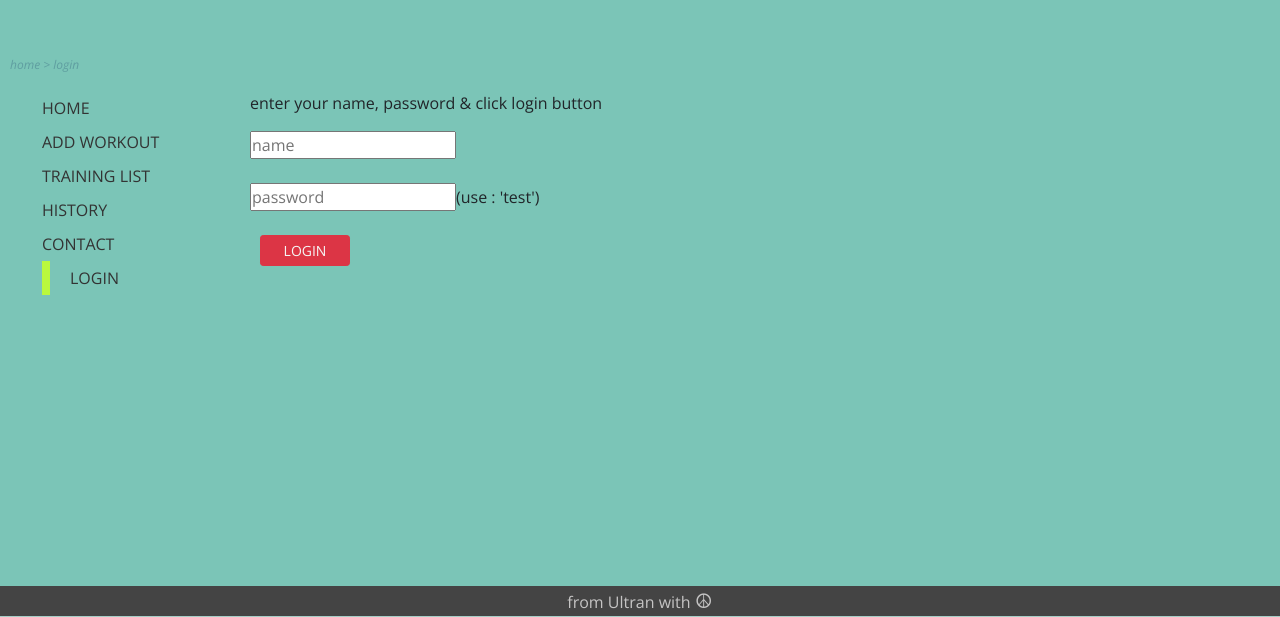
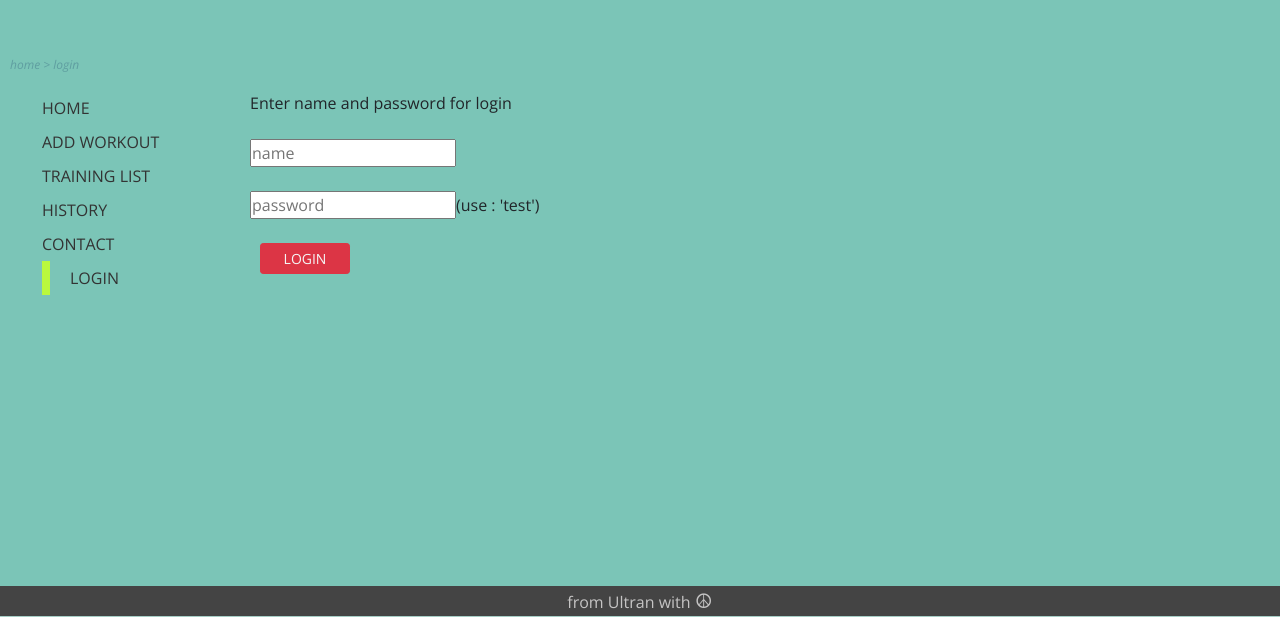
Before and after one commit to slawekmarciniak/train_app_v.2, a React (Create React App) app: page /train_app_v.1/login in a window 1280 px wide. Shown: the part 184-801 px from the top of the page. Built offline with nearby package versions, Linux system fonts and the light colour scheme.

Commit message:
add login logout full functionality with react context in login.js component

```diff
--- a/src/layoutes/AppContext.js
+++ b/src/layoutes/AppContext.js
@@ -4,10 +4,16 @@ export const AppContext = createContext();
 
 const AppProvider = ({ children }) => {
   const [isUserLogged, setIsUserLogged] = useState(false);
-  const toggleLoggedState = () => setIsUserLogged((prevValue) => !prevValue);
+  const [userName, setUserName] = useState("");
+
+  const toggleLoggedState = (name) => {
+    changeUserName(name);
+    setIsUserLogged((prevValue) => !prevValue);
+  };
+  const changeUserName = (name) => setUserName(name);
 
   return (
-    <AppContext.Provider value={{ isUserLogged, toggleLoggedState }}>
+    <AppContext.Provider value={{ isUserLogged, toggleLoggedState, userName }}>
       {children}
     </AppContext.Provider>
   );
--- a/src/pages/Login.js
+++ b/src/pages/Login.js
@@ -1,37 +1,61 @@
-import { useContext } from "react";
+import { useContext, useState } from "react";
 import { AppContext } from "../layoutes/AppContext";
 
-const LoginInputs = () => {
-  return (
-    <>
-      <input id="name" name="name" type="text" placeholder="name" />
-
-      <br />
-      <br />
-      <input name="password" type="password" placeholder="password" />
-      <label htmlFor="password">(use : 'test')</label>
-
-      <br />
-      <br />
-    </>
-  );
-};
-
 const Login = () => {
+  const [inputValue, setInputValue] = useState("");
   const { toggleLoggedState } = useContext(AppContext);
   const { isUserLogged } = useContext(AppContext);
-  const loginButtonInformation = isUserLogged ? "logout" : "login";
-  const loginInformation = isUserLogged
-    ? "click button below for logout"
-    : "enter your name, password & click login button";
+  const { userName } = useContext(AppContext);
+
+  const logoutInformation = `${userName}click button below for logout`;
+  const loginInformation = "Enter name and password for login";
+
+  const handleInputChange = (e) => {
+    setInputValue(e.target.value);
+  };
+
+  const handleLogin = () => {
+    toggleLoggedState(inputValue);
+  };
+
+  const handleLogout = () => {
+    toggleLoggedState("");
+    setInputValue("");
+  };
 
   return (
     <div>
-      <p>{loginInformation}</p>
-      {!isUserLogged && <LoginInputs />}
-      <button className="btn btn-danger btn-sm " onClick={toggleLoggedState}>
-        {loginButtonInformation}
-      </button>
+      {isUserLogged ? logoutInformation : loginInformation}
+      <br />
+      <br />
+      {!isUserLogged && (
+        <div>
+          <input
+            onChange={handleInputChange}
+            id="name"
+            name="name"
+            type="text"
+            placeholder="name"
+            value={inputValue}
+          />
+          <br />
+          <br />
+          <input name="password" type="password" placeholder="password" />
+          <label htmlFor="password">(use : 'test')</label>
+          <br />
+          <br />
+        </div>
+      )}
+      {isUserLogged && (
+        <button className="btn btn-danger btn-sm " onClick={handleLogout}>
+          logout
+        </button>
+      )}
+      {!isUserLogged && (
+        <button className="btn btn-danger btn-sm " onClick={handleLogin}>
+          login{" "}
+        </button>
+      )}
     </div>
   );
 };
```
